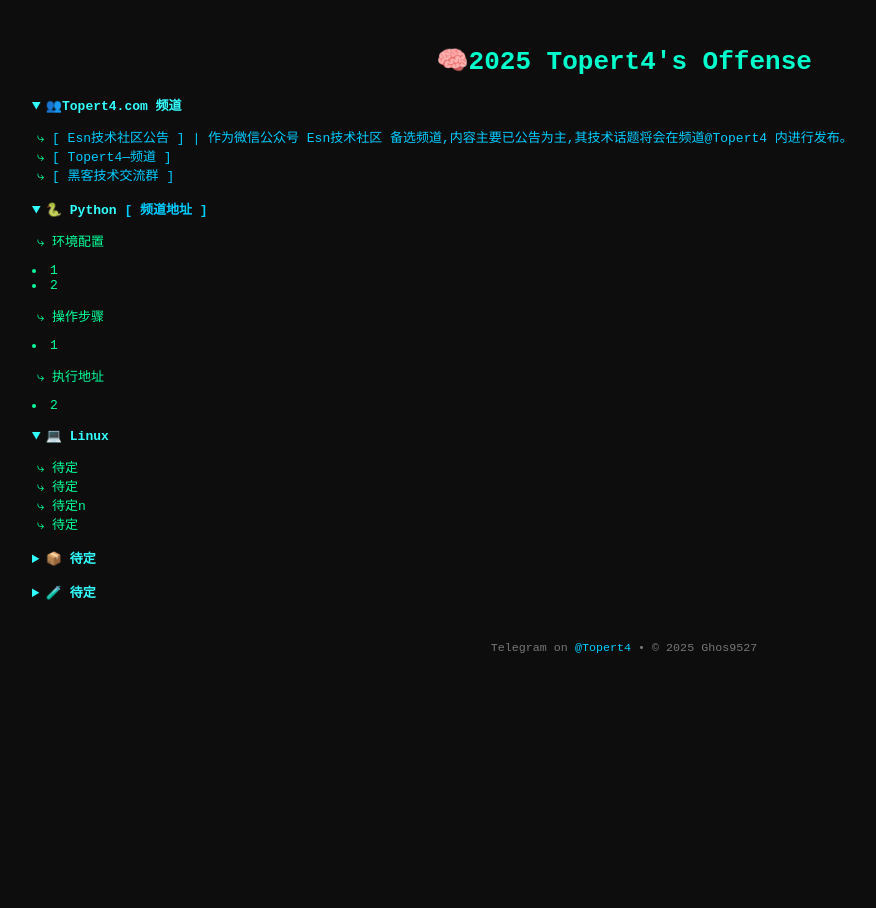
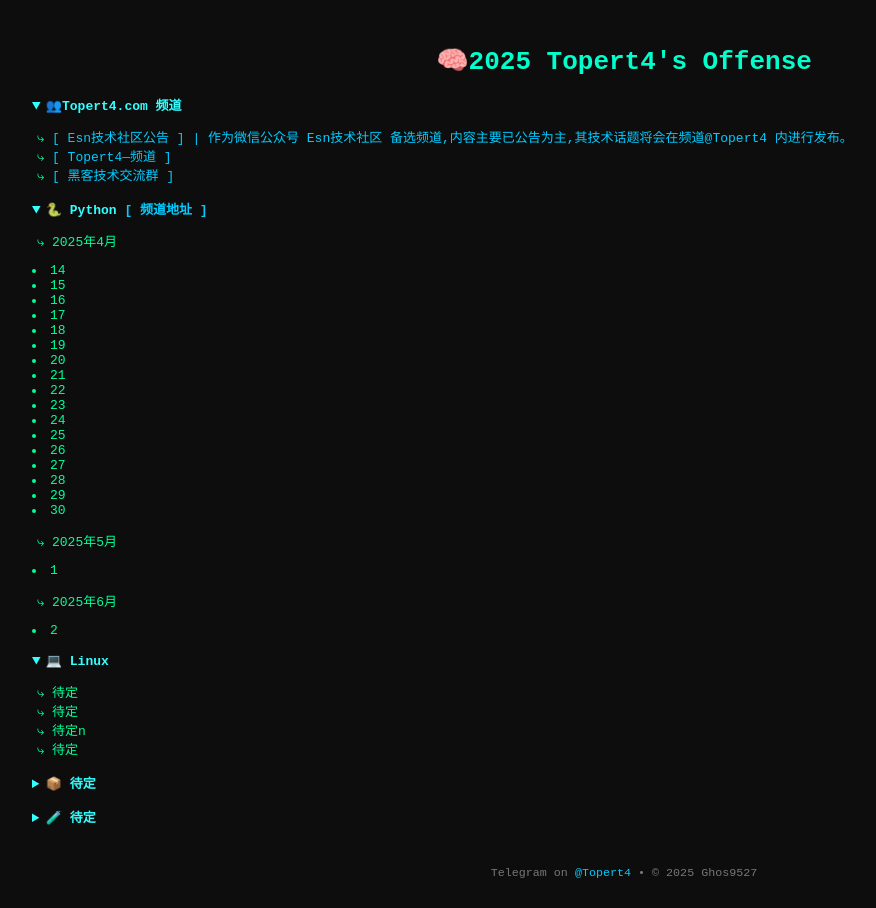
Before and after one commit to Topert4/topert4.github.io, a plain HTML site: page index.html in a window 1280 px wide. Shown: the whole page, without its empty margins (16-892 px from the left). Before the commit the page ends 800 px from the top, so only its background shows below. Drawn offline with Linux system fonts and the light colour scheme.

Commit message:
Update index.html

```diff
--- a/index.html
+++ b/index.html
@@ -73,16 +73,32 @@
     <details class="branch" open>
       <summary>🐍 Python<a href="https://t.me/+SzVBSknAKiZhYTc1" target="_blank"> [ 频道地址 ]</a> </summary>
       <ul>
-        <li>环境配置</li>
+        <li>2025年4月</li>
       </ul>
-        <li>1</li>
-        <li>2</li>
+        <li>14</li>
+        <li>15</li>
+        <li>16</li>
+        <li>17</li>
+        <li>18</li>
+        <li>19</li>
+        <li>20</li>
+        <li>21</li>
+        <li>22</li>
+        <li>23</li>
+        <li>24</li>
+        <li>25</li>
+        <li>26</li>
+        <li>27</li>
+        <li>28</li>
+        <li>29</li>
+        <li>30</li>
+
        <ul>
-        <li>操作步骤</li>
+        <li>2025年5月</li>
        </ul>
         <li>1</li>
        <ul>
-        <li>执行地址</li>
+        <li>2025年6月</li>
 
       </ul>
           <li>2</li>
```
